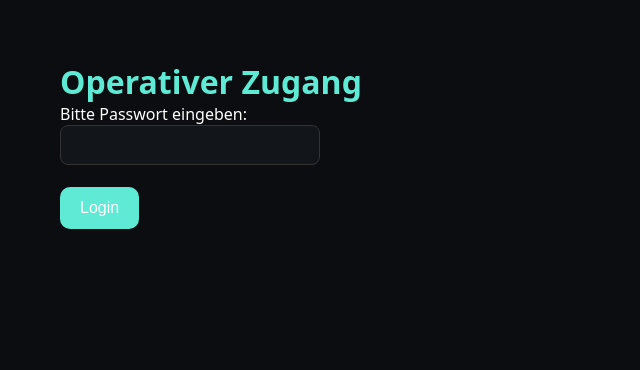
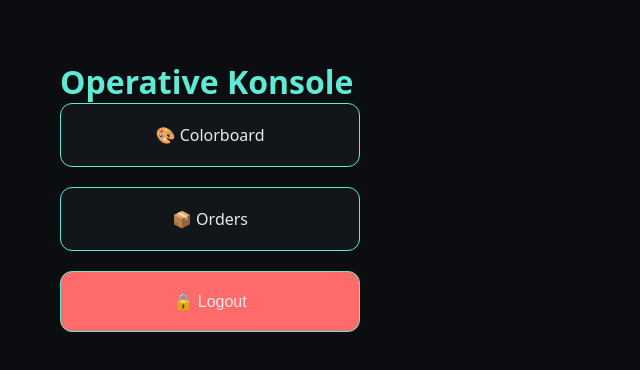
Before and after one commit to Shebber/flexblock, a Next.js app: page /color-admin in a window 1280 px wide. Shown: the top 370 px of the page, without its empty margins (0-640 px from the left). Built offline with nearby package versions, Linux system fonts and the light colour scheme; no server answers; what wagmi would draw is missing.

Commit message:
chore: remove client-side password gate from color-admin

```diff
--- a/pages/color-admin/index.js
+++ b/pages/color-admin/index.js
@@ -1,79 +1,7 @@
-console.log("💥 BUILD-TEST: ADMIN_KEY = ", process.env.NEXT_PUBLIC_ADMIN_KEY);
 
-
-import { useState, useEffect } from "react";
-
-// ENV auf Dateiebene (Browser-sicher)
-const ADMIN_KEY = process.env.NEXT_PUBLIC_ADMIN_KEY || "";
+import React from "react";
 
 export default function ColorAdmin() {
-  const [authorized, setAuthorized] = useState(false);
-  const [input, setInput] = useState("");
-
-  useEffect(() => {
-    const saved = localStorage.getItem("coloradmin_auth");
-    if (saved === "yes") setAuthorized(true);
-  }, []);
-
-  function checkKey() {
-    console.log("Check entered:", input);
-    console.log("Check ADMIN_KEY:", ADMIN_KEY);
-
-    if (input === ADMIN_KEY) {
-      localStorage.setItem("coloradmin_auth", "yes");
-      setAuthorized(true);
-    } else {
-      alert("Falsches Passwort");
-    }
-  }
-
-  if (!authorized) {
-    return (
-      <div
-        style={{
-          minHeight: "100vh",
-          padding: "60px",
-          background: "#0b0d10",
-          color: "#fff",
-          fontFamily: "system-ui"
-        }}
-      >
-        <h1 style={{ color: "#5eead4" }}>Operativer Zugang</h1>
-        <p>Bitte Passwort eingeben:</p>
-
-        <input
-          type="password"
-          value={input}
-          onChange={(e) => setInput(e.target.value)}
-          style={{
-            padding: "10px",
-            borderRadius: "8px",
-            border: "1px solid #333",
-            background: "#12161b",
-            color: "#fff",
-            width: "260px"
-          }}
-        />
-
-        <br /><br />
-
-        <button
-          onClick={checkKey}
-          style={{
-            background: "#5eead4",
-            border: "none",
-            padding: "12px 20px",
-            borderRadius: "10px",
-            cursor: "pointer"
-          }}
-        >
-          Login
-        </button>
-      </div>
-    );
-  }
-
-  // Operative Konsole
   return (
     <div
       style={{
@@ -81,7 +9,7 @@ export default function ColorAdmin() {
         padding: "60px",
         background: "#0b0d10",
         color: "#fff",
-        fontFamily: "system-ui"
+        fontFamily: "system-ui",
       }}
     >
       <h1 style={{ color: "#5eead4" }}>Operative Konsole</h1>
@@ -91,7 +19,7 @@ export default function ColorAdmin() {
           display: "flex",
           flexDirection: "column",
           gap: "20px",
-          maxWidth: "300px"
+          maxWidth: "300px",
         }}
       >
         <a href="/admin/colors" style={btnStyle}>
@@ -102,12 +30,14 @@ export default function ColorAdmin() {
           📦 Orders
         </a>
 
+        {/* OPTIONAL: Basic-Auth "Logout" Workaround */}
         <button
           onClick={() => {
-            localStorage.removeItem("coloradmin_auth");
-            location.reload();
+            // Triggert bei vielen Browsern eine neue Auth-Abfrage.
+            // Wenn es nicht klappt: Tab schließen oder Inkognito nutzen.
+            window.location.href = "https://logout:logout@nftflexblock.xyz/color-admin";
           }}
-          style={{ ...btnStyle, background: "#ff6b6b" }}
+          style={{ ...btnStyle, background: "#ff6b6b", cursor: "pointer" }}
         >
           🔒 Logout
         </button>
@@ -123,5 +53,5 @@ const btnStyle = {
   textDecoration: "none",
   color: "#e6e9ee",
   textAlign: "center",
-  border: "1px solid #5eead4"
+  border: "1px solid #5eead4",
 };
```
